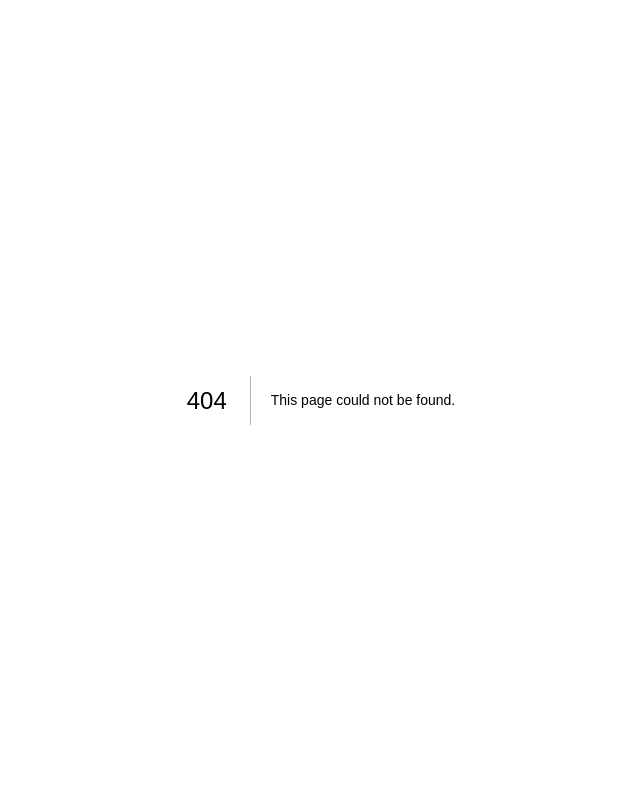
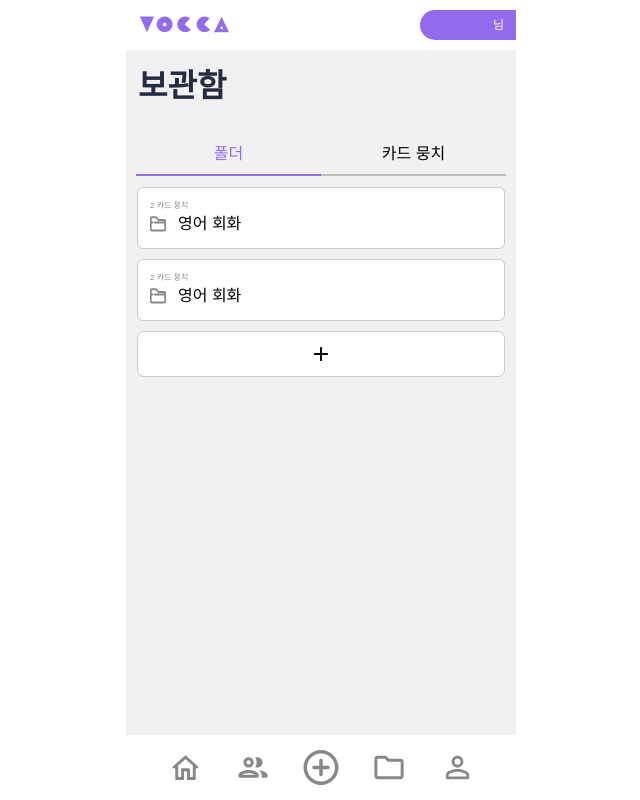
Before and after one commit to OZ-Coding-School/oz_02_main-005-FE, a Next.js app: page /lib/folders in a window 1280 px wide. Before the commit this address had no page. Shown: the whole page, without its empty margins (319-959 px from the left). Built offline with nearby package versions, Linux system fonts and the light colour scheme.

Commit message:
[feat] 폴더 리스트 페이지 구현

```diff
--- /dev/null
+++ b/src/app/lib/folders/page.tsx
@@ -0,0 +1,18 @@
+'use client';
+import React from 'react';
+import FolderListItem from '@/shared/library/FolderListItem';
+import Button from '@/shared/@common/ui/Button/Button';
+
+function handlePlusButtonClick() {}
+
+const LibraryFoldersPage = () => {
+  return (
+    <>
+      <FolderListItem count={2} title="영어 회화" />
+      <FolderListItem count={2} title="영어 회화" />
+      <Button type="xl-line-plus" onClick={handlePlusButtonClick} />
+    </>
+  );
+};
+
+export default LibraryFoldersPage;
--- /dev/null
+++ b/src/shared/library/FolderListItem.tsx
@@ -0,0 +1,30 @@
+import React from 'react';
+import { FolderIcon } from '../../../public/icons/lib';
+import { useRouter } from 'next/navigation';
+
+interface FolderListItemProps {
+  count: number;
+  title: string;
+}
+
+const FolderListItem = ({ count, title }: FolderListItemProps) => {
+  const router = useRouter();
+
+  function handleClickFolderListItem() {
+    router.push(`/lib/folders/${title}`);
+  }
+
+  return (
+    <div
+      onClick={handleClickFolderListItem}
+      className="bg-white rounded-[5px] p-[0.75rem] flex flex-col w-[22.875rem] outline outline-1 outline-grayc hover:outline-black">
+      <p className="text-[0.5rem] text-gray8">{count} 카드 뭉치</p>
+      <div className="h-full flex gap-[0.75rem] items-center">
+        <FolderIcon />
+        <p>{title}</p>
+      </div>
+    </div>
+  );
+};
+
+export default FolderListItem;
```
